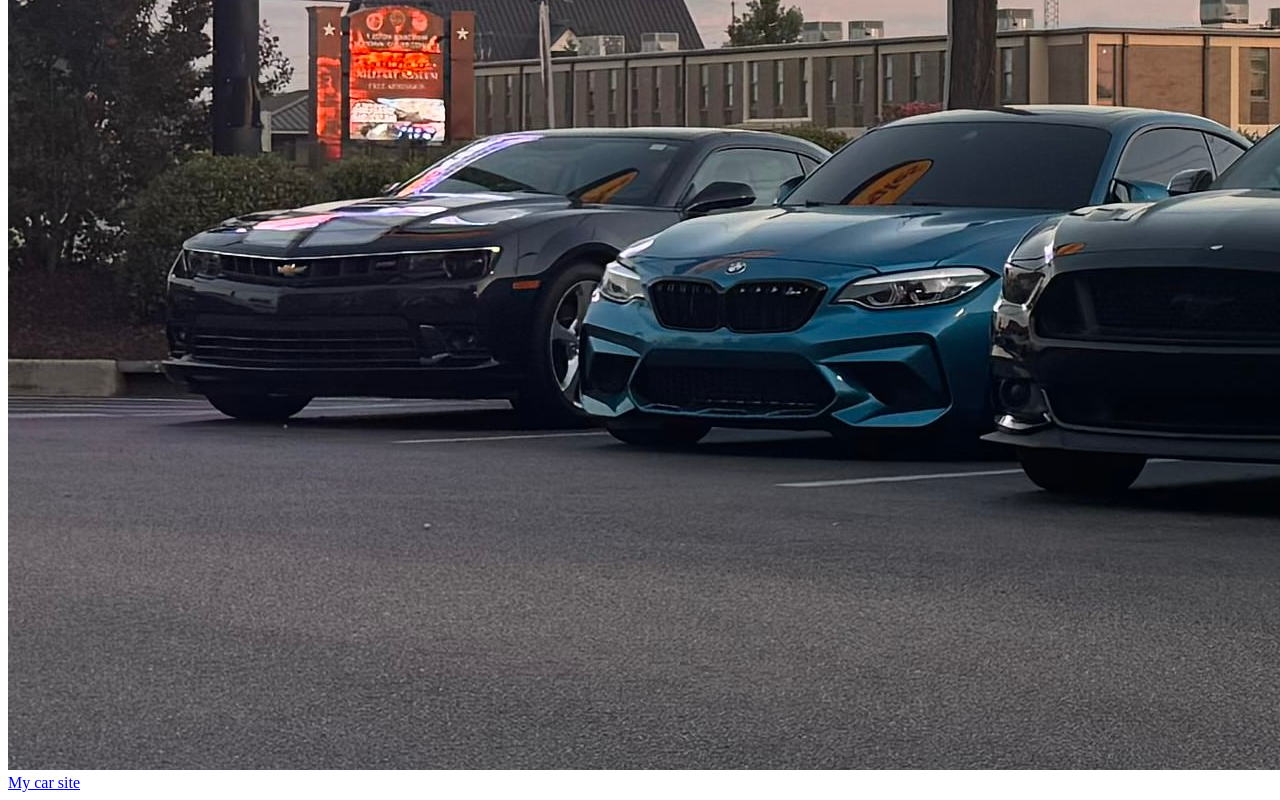
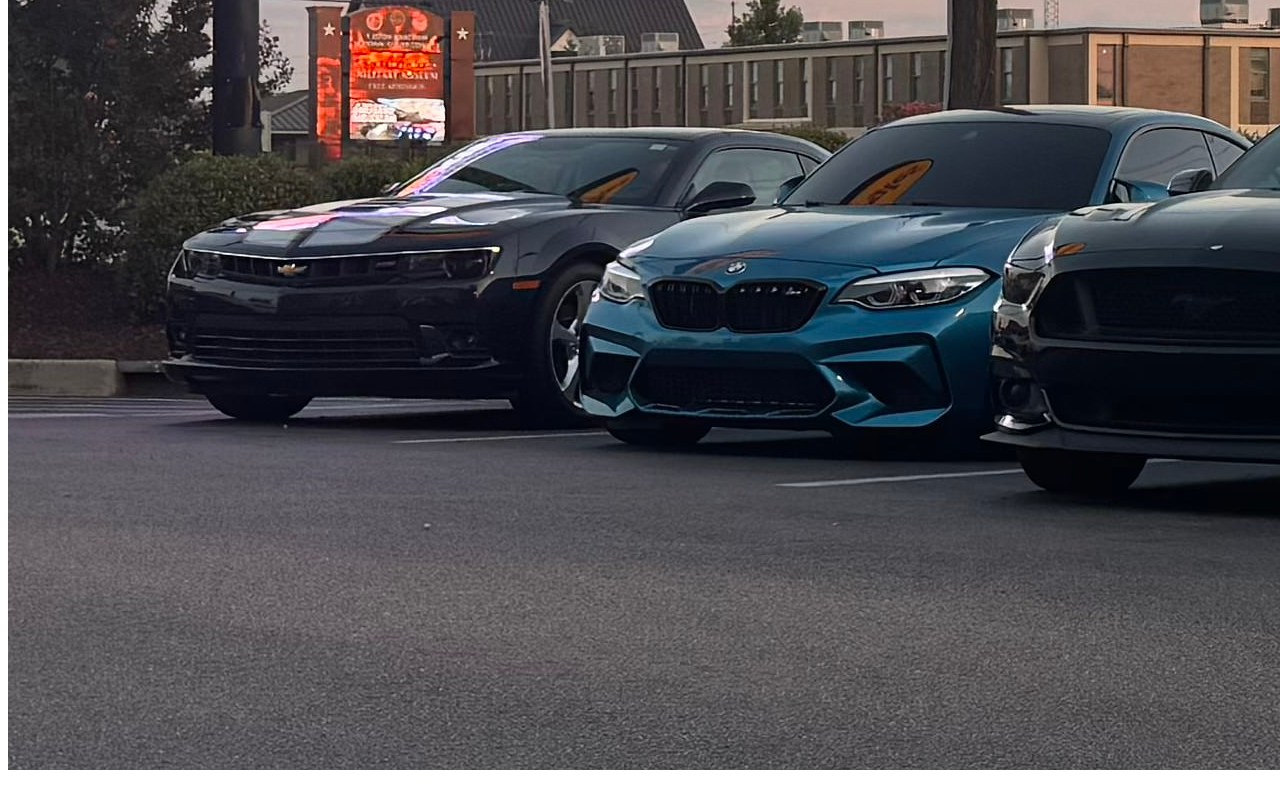
Before and after one commit to jalinnett/jalinnett.github.io, a plain HTML site: page assignments/assignment1/index.html in a window 1280 px wide. Shown: the part 4932-5732 px from the top of the page. Drawn offline with Linux system fonts and the light colour scheme; files whose address does not match are found by name.

Commit message:
delted line

```diff
--- a/assignments/assignment1/index.html
+++ b/assignments/assignment1/index.html
@@ -20,6 +20,6 @@
         <img src="images/mustang1.jpg" alt="Mustang in garage">
         <img src="images/mustang2.jpg" alt="Mustang and friends">
 
-        <a href="https://example.com">My car site</a>
+
     </body>
 </html>
```
